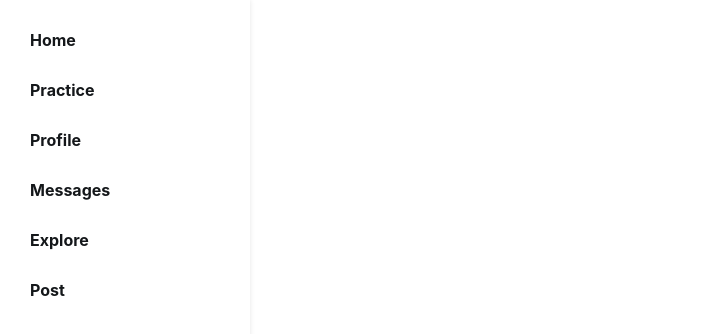
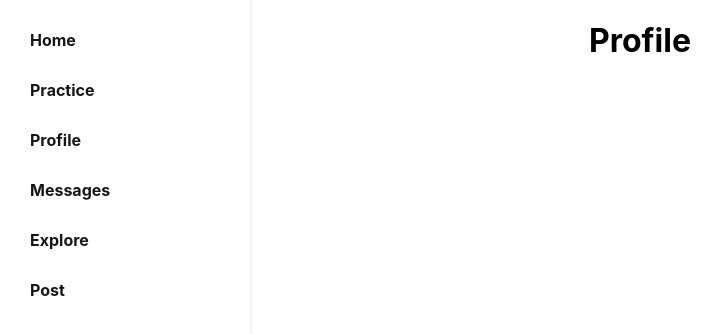
Before and after one commit to Bui-Alex46/social-media-clone, a React (Create React App) app: page /profile in a window 1280 px wide. Shown: the top 334 px of the page, without its empty margins (0-722 px from the left). Built offline with nearby package versions, Linux system fonts and the light colour scheme.

Commit message:
Added CSS styling to Draft out components

```diff
--- /dev/null
+++ b/src/pages/css/Home.css
@@ -0,0 +1,5 @@
+.Home-container{
+    display: flex;
+    flex-direction: column;
+    align-items: center;
+}
--- /dev/null
+++ b/src/pages/css/Post.css
@@ -0,0 +1,5 @@
+.Post-container{
+    display: flex;
+    flex-direction: column;
+    align-items: center;
+}
--- /dev/null
+++ b/src/pages/css/Profile.css
@@ -0,0 +1,5 @@
+.Profile-container{
+    display: flex;
+    flex-direction: column;
+    align-items: center;
+}
--- a/src/pages/home.jsx
+++ b/src/pages/home.jsx
@@ -1,7 +1,7 @@
 import React, {useRef} from "react";
 import {firestore } from "../firebase"
 import {addDoc, collection} from "firebase/firestore"
-
+import './css/Home.css'
 
 const Home = () => {
     const messageRef = useRef();
@@ -21,7 +21,7 @@ const Home = () => {
         }
     }
     return (
-        <div>
+        <div className="Home-container">
             <h1> home </h1>
         </div>
     )
--- a/src/pages/post.jsx
+++ b/src/pages/post.jsx
@@ -1,8 +1,8 @@
 import React from 'react'
-
+import './css/Post.css'
 const Post = () => {
     return (
-        <div>
+        <div className='Post-container'>
             <h1> Post</h1>
         </div>
     )
--- a/src/pages/profile.jsx
+++ b/src/pages/profile.jsx
@@ -1,9 +1,12 @@
 import React from 'react';
-
+import './css/Profile.css'
 
 const Profile = () => {
     return (
-        <h1> Profile</h1>
+        <div className = "Profile-container">
+             <h1> Profile</h1>
+        </div>
+
     )
 }
 export default Profile
```
